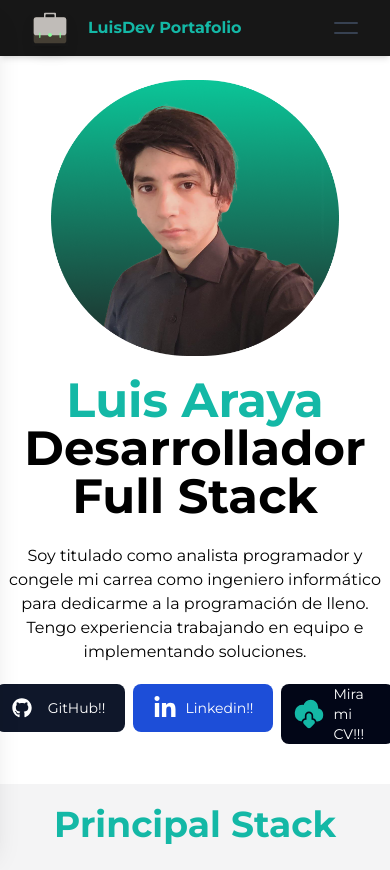
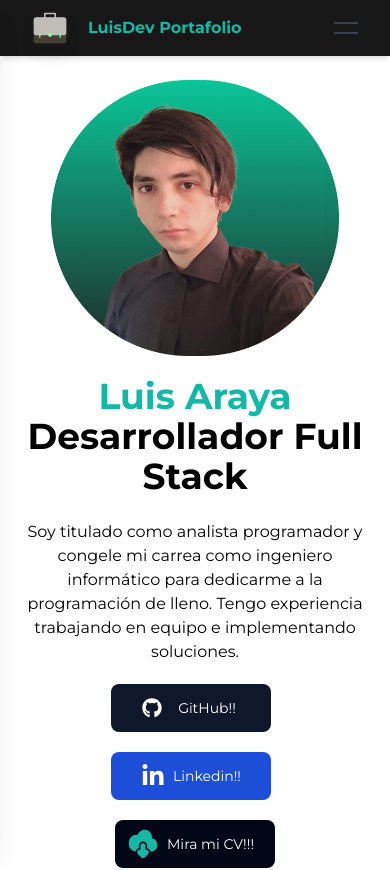
Before and after one commit to LuisilloP/newPortafolio, a React (Vite) app: page / in a window 390 px wide. Shown: the top 870 px of the page. Built offline with nearby package versions, Linux system fonts and the light colour scheme.

Commit message:
fix: text-size and button cv

```diff
--- a/src/index.css
+++ b/src/index.css
@@ -4,6 +4,10 @@
 @tailwind utilities;
 
 @layer base {
+  body
+  {
+    overflow-x: hidden;
+  }
   html {
     font-family:  'Montserrat', sans-serif;
     overflow-x: hidden;
--- a/src/pages/Home.tsx
+++ b/src/pages/Home.tsx
@@ -35,18 +35,18 @@ const Home = () => {
     return (
 
         <div className='Home pt-10'>
-            <section id='Home' className=' py-10 px-10'>
-                <div className='name-image-principal flex flex-col items-center gap-5  px-10 lg:justify-center lg:flex-row'>
+            <section id='Home' className=' py-10 md:px-10'>
+                <div className='name-image-principal flex flex-col items-center gap-5  px-5 md:px-10 lg:justify-center lg:flex-row'>
                     <img className=' max-w-[18rem] lg:max-w-[24rem] object-contain' src={LuisDev}></img>
                     <div>
-                        <h1 className=' text-5xl font-bold text-center'><span className=' text-teal-500'>Luis Araya</span> Desarrollador Full Stack</h1>
+                        <h1 className=' text-4xl sm:text-5xl font-bold text-center'><span className=' text-teal-500'>Luis Araya</span> Desarrollador Full Stack</h1>
                         <br />
                         <p className='text-center'>Soy titulado como analista programador y congele mi carrea como ingeniero informático para dedicarme a la programación de lleno. Tengo experiencia trabajando en equipo e implementando soluciones.</p>
-                        <div className='links flex pt-5'>
+                        <div className='links flex flex-col gap-5 pt-5 md:flex-row items-center'>
                             <LinkButton text='GitHub!!' color='bg-slate-900' url='https://github.com/LuisilloP' svg='github' ></LinkButton>
                             <LinkButton text='Linkedin!!' color='bg-blue-700' url='https://linkedin.com/in/luis-araya-programer' svg='linkedin' ></LinkButton>
                             <a target='_blank'
-                                className=' flex bg-slate-950 items-center px-3 text-sm gap-2 rounded-lg text-white'
+                                className=' flex w-[10rem] h-[3rem] hover:opacity-[0.9] bg-slate-950 items-center px-3 text-sm gap-2 rounded-lg text-white'
                                 href='https://firebasestorage.googleapis.com/v0/b/imagespages.appspot.com/o/LuisArayaCV.pdf?alt=media&token=50d70acf-1ff0-41ef-9577-df58f064b18a' rel="noreferrer" >
                                 <img className='w-8' src={dowloadSvg}></img>
                                 <p>Mira mi CV!!!</p>
```
